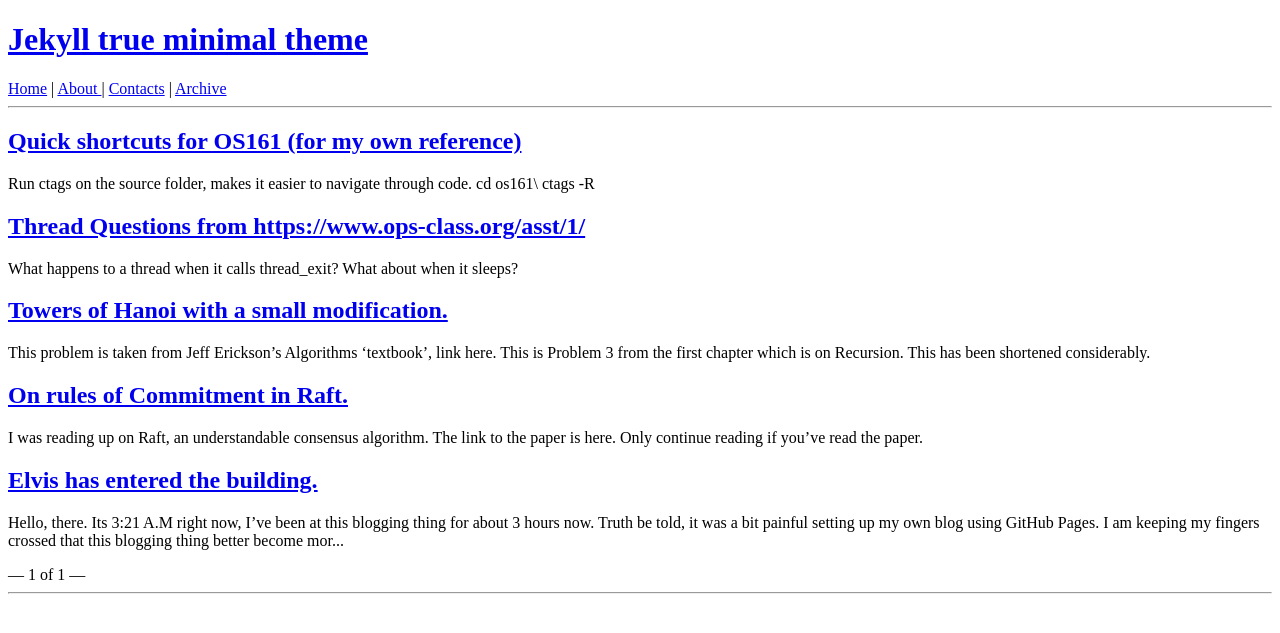
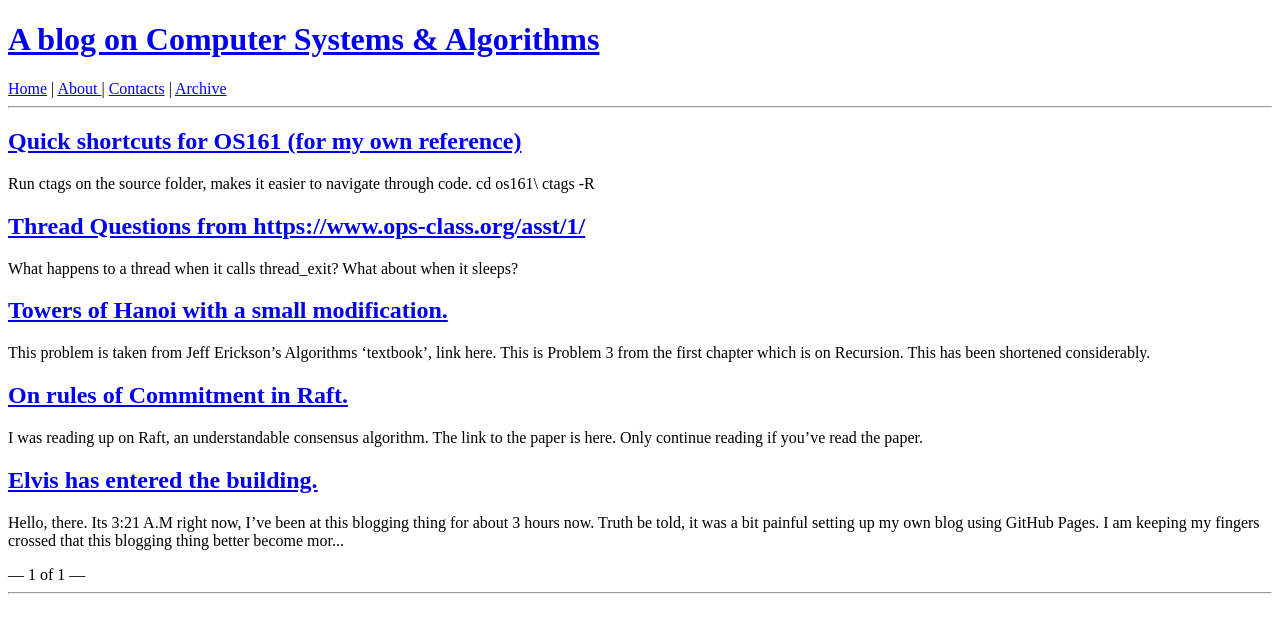
Before and after one commit to sudk1896/sudk1896.github.io, a Jekyll site: the page built from index.html, in a window 1280 px wide. Shown: the top 633 px of the page. Built offline with Jekyll 4.4.1, drawn with Linux system fonts in a browser that asks for light colours; the list of posts is cut into pages by our own code.

Commit message:
Modify yaml config

```diff
--- a/_config.yml
+++ b/_config.yml
@@ -1,4 +1,4 @@
-name: "Jekyll true minimal theme"
+name: "A blog on Computer Systems & Algorithms"
 description: "Lightweight theme"
 
 url: ''
@@ -17,8 +17,6 @@ plugins:
 paginate: 10
 paginate_path: /page-:num
 
-#disqus-id: your-disqus-id
-
 source: .
 destination: ./_site
 
```
